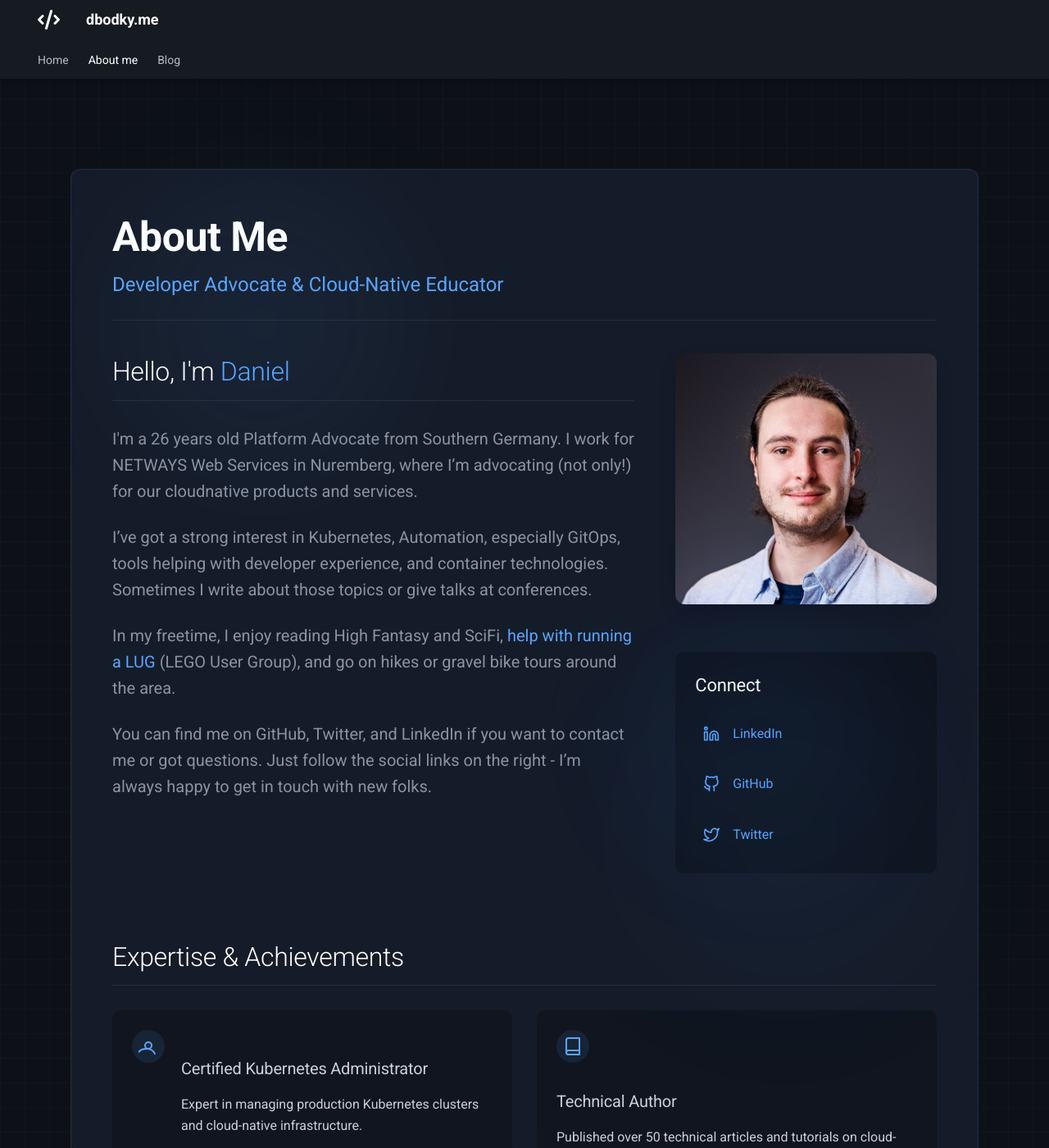
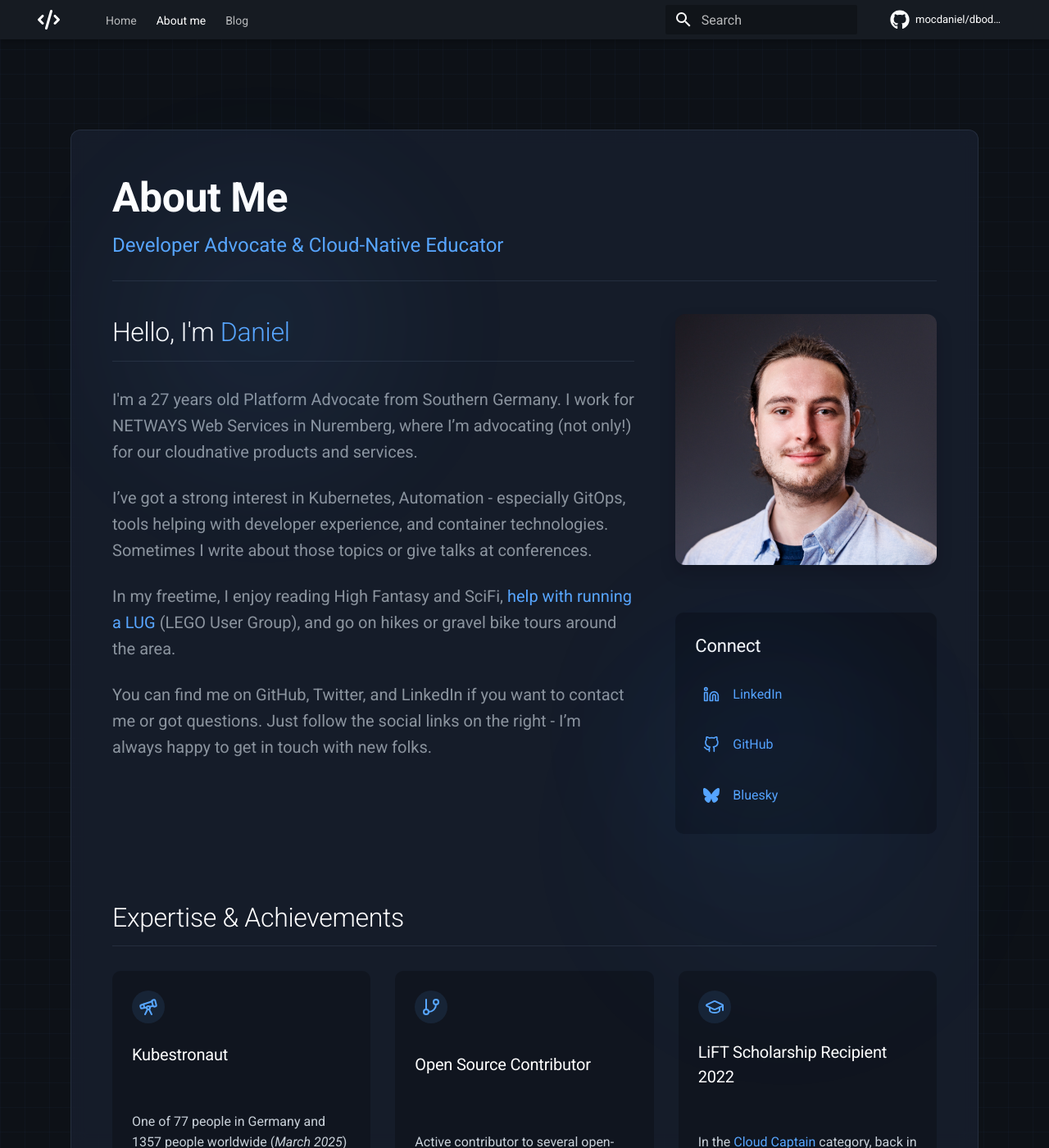
Before and after one commit to mocdaniel/dbodky.me, an MkDocs documentation site: the page built from docs/about.md, in a window 1280 px wide and 1400 px high. Shown: the whole window at 82% size. Built offline with MkDocs 1.6.1 and Material for MkDocs 9.7.7, drawn with Linux system fonts in a browser that asks for light colours; comment, search, counter and statistics services are not loaded; some of the changed text lies outside the part shown.

Commit message:
Updates to about.md

```diff
--- a/docs/about.md
+++ b/docs/about.md
@@ -14,8 +18,8 @@
       <div class="about-main">
         <section class="about-intro">
           <h2>Hello, I'm <span class="highlight">Daniel</span></h2>
-          <p class="intro-lead">I'm a 26 years old Platform Advocate from Southern Germany. I work for NETWAYS Web Services in Nuremberg, where I’m advocating (not only!) for our cloudnative products and services.</p>
-          <p>I’ve got a strong interest in Kubernetes, Automation, especially GitOps, tools helping with developer experience, and container technologies. Sometimes I write about those topics or give talks at conferences.</p>
+          <p class="intro-lead">I'm a 27 years old Platform Advocate from Southern Germany. I work for NETWAYS Web Services in Nuremberg, where I’m advocating (not only!) for our cloudnative products and services.</p>
+          <p>I’ve got a strong interest in Kubernetes, Automation - especially GitOps, tools helping with developer experience, and container technologies. Sometimes I write about those topics or give talks at conferences.</p>
           <p>In my freetime, I enjoy reading High Fantasy and SciFi, <a href="https://roguebricks.de" target="_blank">help with running a LUG</a> (LEGO User Group), and go on hikes or gravel bike tours around the area.</p>
           <p>You can find me on GitHub, Twitter, and LinkedIn if you want to contact me or got questions. Just follow the social links on the right - I’m always happy to get in touch with new folks.</p>
         </section>
@@ -27,72 +31,56 @@
         <div class="info-card">
           <h3>Connect</h3>
           <div class="social-links">
-            <a href="https://linkedin.com/in/daniel-bodky" class="social-link">
+            <a href="https://linkedin.com/in/daniel-bodky" target="_blank" class="social-link">
               <svg xmlns="http://www.w3.org/2000/svg" width="20" height="20" viewBox="0 0 24 24" fill="none" stroke="currentColor" stroke-width="2" stroke-linecap="round" stroke-linejoin="round"><path d="M16 8a6 6 0 0 1 6 6v7h-4v-7a2 2 0 0 0-2-2 2 2 0 0 0-2 2v7h-4v-7a6 6 0 0 1 6-6z"></path><rect x="2" y="9" width="4" height="12"></rect><circle cx="4" cy="4" r="2"></circle></svg>
               LinkedIn
             </a>
-            <a href="https://github.com/mocdaniel" class="social-link">
+            <a href="https://github.com/mocdaniel" target="_blank" class="social-link">
               <svg xmlns="http://www.w3.org/2000/svg" width="20" height="20" viewBox="0 0 24 24" fill="none" stroke="currentColor" stroke-width="2" stroke-linecap="round" stroke-linejoin="round"><path d="M9 19c-5 1.5-5-2.5-7-3m14 6v-3.87a3.37 3.37 0 0 0-.94-2.61c3.14-.35 6.44-1.54 6.44-7A5.44 5.44 0 0 0 20 4.77 5.07 5.07 0 0 0 19.91 1S18.73.65 16 2.48a13.38 13.38 0 0 0-7 0C6.27.65 5.09 1 5.09 1A5.07 5.07 0 0 0 5 4.77a5.44 5.44 0 0 0-1.5 3.78c0 5.42 3.3 6.61 6.44 7A3.37 3.37 0 0 0 9 18.13V22"></path></svg>
               GitHub
             </a>
-            <a href="#" class="social-link">
-              <svg xmlns="http://www.w3.org/2000/svg" width="20" height="20" viewBox="0 0 24 24" fill="none" stroke="currentColor" stroke-width="2" stroke-linecap="round" stroke-linejoin="round"><path d="M23 3a10.9 10.9 0 0 1-3.14 1.53 4.48 4.48 0 0 0-7.86 3v1A10.66 10.66 0 0 1 3 4s-4 9 5 13a11.64 11.64 0 0 1-7 2c9 5 20 0 20-11.5a4.5 4.5 0 0 0-.08-.83A7.72 7.72 0 0 0 23 3z"></path></svg>
-              Twitter
+            <a href="https://bsky.app/profile/dbodky.me" target="_blank" class="social-link">
+              <svg role="img" viewBox="0 0 24 24" fill="currentColor" stroke="none" stroke-width="2" stroke-linecap="round" stroke-linejoin="round" width="20" height="20" xmlns="http://www.w3.org/2000/svg"><title>Bluesky</title><path d="M12 10.8c-1.087-2.114-4.046-6.053-6.798-7.995C2.566.944 1.561 1.266.902 1.565.139 1.908 0 3.08 0 3.768c0 .69.378 5.65.624 6.479.815 2.736 3.713 3.66 6.383 3.364.136-.02.275-.039.415-.056-.138.022-.276.04-.415.056-3.912.58-7.387 2.005-2.83 7.078 5.013 5.19 6.87-1.113 7.823-4.308.953 3.195 2.05 9.271 7.733 4.308 4.267-4.308 1.172-6.498-2.74-7.078a8.741 8.741 0 0 1-.415-.056c.14.017.279.036.415.056 2.67.297 5.568-.628 6.383-3.364.246-.828.624-5.79.624-6.478 0-.69-.139-1.861-.902-2.206-.659-.298-1.664-.62-4.3 1.24C16.046 4.748 13.087 8.687 12 10.8Z"/></svg>
+              Bluesky
             </a>
           </div>
         </div>
       </div>
     </div>
-
     <section class="achievements-section">
       <h2>Expertise & Achievements</h2>
-
       <div class="achievements-grid">
         <div class="feature-card feature-card-horizontal">
           <div class="feature-card-icon">
-            <svg xmlns="http://www.w3.org/2000/svg" width="24" height="24" viewBox="0 0 24 24" fill="none" stroke="currentColor" stroke-width="2" stroke-linecap="round" stroke-linejoin="round"><path d="M12 15c2.21 0 4-1.79 4-4 0-2.21-1.79-4-4-4-2.21 0-4 1.79-4 4 0 2.21 1.79 4 4 4z"></path><path d="M19.93 21.12c-1.9-3.79-6.07-6.34-10.93-6-4.86.34-9.03 2.9-10.93 6.7"></path></svg>
+            <svg xmlns="http://www.w3.org/2000/svg" width="24" height="24" viewBox="0 0 24 24" fill="none" stroke="currentColor" stroke-width="2" stroke-linecap="round" stroke-linejoin="round"><path d="m10.065 12.493-6.18 1.318a.934.934 0 0 1-1.108-.702l-.537-2.15a1.07 1.07 0 0 1 .691-1.265l13.504-4.44"/><path d="m13.56 11.747 4.332-.924"/><path d="m16 21-3.105-6.21"/><path d="M16.485 5.94a2 2 0 0 1 1.455-2.425l1.09-.272a1 1 0 0 1 1.212.727l1.515 6.06a1 1 0 0 1-.727 1.213l-1.09.272a2 2 0 0 1-2.425-1.455z"/><path d="m6.158 8.633 1.114 4.456"/><path d="m8 21 3.105-6.21"/><circle cx="12" cy="13" r="2"/></svg>
           </div>
+          <h3 class="feature-card-title">Kubestronaut</h3>
           <div class="feature-content">
-            <h3>Certified Kubernetes Administrator</h3>
-            <p>Expert in managing production Kubernetes clusters and cloud-native infrastructure.</p>
+            <p>One of 77 people in Germany and 1357 people worldwide (<i>March 2025</i>) holding the <span style="color: var(--color-accent-primary)">CKA, CKAD, CKS, KCNA</span>, and <span style="color: var(--color-accent-primary)">KCSA</span> certifications focusing on different areas of the Kubernetes cosmos.</p>
           </div>
         </div>
-
-        <div class="feature-card">
+        <div class="feature-card feature-card-horizontal">
           <div class="feature-card-icon">
-            <svg xmlns="http://www.w3.org/2000/svg" width="24" height="24" viewBox="0 0 24 24" fill="none" stroke="currentColor" stroke-width="2" stroke-linecap="round" stroke-linejoin="round"><path d="M4 19.5v-15A2.5 2.5 0 0 1 6.5 2H20v20H6.5a2.5 2.5 0 0 1 0-5H20"></path></svg>
+            <svg xmlns="http://www.w3.org/2000/svg" width="24" height="24" viewBox="0 0 24 24" fill="none" stroke="currentColor" stroke-width="2" stroke-linecap="round" stroke-linejoin="round"><line x1="6" x2="6" y1="3" y2="15"/><circle cx="18" cy="6" r="3"/><circle cx="6" cy="18" r="3"/><path d="M18 9a9 9 0 0 1-9 9"/></svg>
           </div>
+          <h3 class="feature-card-title">Open Source Contributor</h3>
           <div class="feature-content">
-            <h3>Technical Author</h3>
-            <p>Published over 50 technical articles and tutorials on cloud-native technologies.</p>
+            <p>Active contributor to several open-source projects, strong advocate for the <a href="https://educates.dev" target="_blank">Educates Training Platform</a> and <a href="https://squidfunk.github.io/mkdocs-material/insiders/community-experts-program" target="_blank">Material for MKDocs Community Expert</a>.</p>
           </div>
         </div>
-
         <div class="feature-card feature-card-horizontal">
           <div class="feature-card-icon">
-            <svg xmlns="http://www.w3.org/2000/svg" width="24" height="24" viewBox="0 0 24 24" fill="none" stroke="currentColor" stroke-width="2" stroke-linecap="round" stroke-linejoin="round"><path d="M12 2L2 7l10 5 10-5-10-5z"></path><path d="M2 17l10 5 10-5"></path><path d="M2 12l10 5 10-5"></path></svg>
+            <svg xmlns="http://www.w3.org/2000/svg" width="24" height="24" viewBox="0 0 24 24" fill="none" stroke="currentColor" stroke-width="2" stroke-linecap="round" stroke-linejoin="round"><path d="M21.42 10.922a1 1 0 0 0-.019-1.838L12.83 5.18a2 2 0 0 0-1.66 0L2.6 9.08a1 1 0 0 0 0 1.832l8.57 3.908a2 2 0 0 0 1.66 0z"/><path d="M22 10v6"/><path d="M6 12.5V16a6 3 0 0 0 12 0v-3.5"/></svg>
           </div>
+          <h3 class="feature-card-title">LiFT Scholarship Recipient 2022</h3>
           <div class="feature-content">
-            <h3>Open Source Contributor</h3>
-            <p>Active contributor to several open-source projects in the Kubernetes ecosystem.</p>
-          </div>
-        </div>
-
-        <div class="feature-card feature-card-horizontal">
-          <div class="feature-card-icon">
-            <svg xmlns="http://www.w3.org/2000/svg" width="24" height="24" viewBox="0 0 24 24" fill="none" stroke="currentColor" stroke-width="2" stroke-linecap="round" stroke-linejoin="round"><path d="M3 15v4c0 1.1.9 2 2 2h14a2 2 0 0 0 2-2v-4M17 8l-5-5-5 5M12 3v12"></path></svg>
-          </div>
-          <div class="feature-content">
-            <h3>Community Builder</h3>
-            <p>Founded and grew a local cloud-native meetup group to over 1,000 members.</p>
+            <p>In the <span style="color: var(--color-accent-primary)">Cloud Captain</span> category, back in 2022. The <a href="https://training.linuxfoundation.org/blog/500-promising-individuals-worldwide-receive-linux-foundation-it-training-certification-scholarships/" target="_blank">Linux Foundation Training Scholarship</a> is issued to 500 aspiring individuals in the cloud-native space each year.</p>
           </div>
         </div>
       </div>
     </section>
-
     <section class="talks-section">
       <h2>Recent Speaking Engagements</h2>
-
       <div class="talks-grid">
         <div class="feature-card">
           <div class="feature-card-header">
@@ -111,7 +99,6 @@
             </a>
           </div>
         </div>
-
         <div class="feature-card">
           <div class="feature-card-header">
             <span class="feature-card-date">JUN 2023</span>
@@ -129,7 +116,6 @@
             </a>
           </div>
         </div>
-
         <div class="feature-card">
           <div class="feature-card-header">
             <span class="feature-card-date">MAR 2023</span>
@@ -144,12 +130,10 @@
           </div>
         </div>
       </div>
-
       <div class="view-more-talks">
         <a href="#" class="md-button md-button--primary">View All Talks</a>
       </div>
     </section>
-
     <section class="contact-section">
       <div class="contact-card">
         <h2>Let's Connect</h2>
@@ -282,7 +266,7 @@
 
 .achievements-grid {
   display: grid;
-  grid-template-columns: repeat(2, 1fr);
+  grid-template-columns: repeat(3, 1fr);
   gap: 1.5rem;
 }
 
--- a/docs/stylesheets/extra.css
+++ b/docs/stylesheets/extra.css
@@ -76,3 +76,11 @@
   background: radial-gradient(circle, rgba(88, 166, 255, 0.3) 0%, transparent 70%);
   animation: pulse 20s ease-in-out 1s infinite alternate;
 }
+
+.md-post--excerpt {
+  background-color: rgba(26, 34, 51, 0.7);
+  border-radius: 12px;
+  border: 1px solid rgba(45, 55, 72, 0.7);
+  padding: 1rem;
+  backdrop-filter: blur(10px);
+}
--- a/docs/stylesheets/general.css
+++ b/docs/stylesheets/general.css
@@ -74,6 +74,9 @@
   border-radius: 10px;
   padding: 1.2rem;
   transition: all 0.3s ease;
+  display: flex;
+  flex-direction: column;
+  justify-content: space-between;
 }
 
 .feature-card:hover {
@@ -140,7 +143,7 @@
 
 .feature-card-title {
   font-size: 1.05rem;
-  margin-top: 0;
+  margin-top: 0 !important;
   margin-bottom: 0.8rem;
   color: #ffffff;
 }
--- a/mkdocs.yml
+++ b/mkdocs.yml
@@ -1,5 +1,31 @@
-copyright: Copyright &copy; 2023 - 2025 Daniel Bodky
+copyright: >
+  Copyright &copy; 2023 - 2025 Daniel Bodky - <a href="#__consent">Change cookie settings</a>
 extra:
+  analytics:
+    feedback:
+      ratings:
+        - icon: material/emoticon-happy-outline
+          name: This page was helpful
+          data: 1
+          note: >-
+            Thanks for your feedback!
+        - icon: material/emoticon-sad-outline
+          name: This page could be improved
+          data: 0
+          note: >-
+            Thanks for your feedback!
+      title: Was this page helpful?
+    property: !ENV [GTAG, '']
+    provider: google
+  consent:
+    actions:
+      - accept
+      - manage
+      - reject
+    description: >-
+      I use cookies to recognize your repeated visits and preferences, as well as to measure which kind of content
+      you like, which pages you found useful (or not!), and what might be missing or unclear.
+    title: Cookie consent
   generator: true
   social:
     - icon: fontawesome/brands/linkedin
@@ -41,6 +67,8 @@
   - About me: about.md
   - Blog:
       - Blog Overview: blog/index.md
+repo_name: mocdaniel/dbodky.me
+repo_url: https://github.com/mocdaniel/dbodky.me
 plugins:
   - blog:
       authors_profiles: true
@@ -52,6 +80,13 @@
       post_date_format: medium
       post_excerpt: required
       post_url_format: "{slug}"
+  - optimize:
+      enabled: !ENV [CI, false]
+  - privacy:
+      enabled: !ENV [CI, false]
+  - search
+  - social
+  - typeset
 site_name: dbodky.me
 site_url: https://dbodky.me
 site_description: Daniel's Personal Webspace
@@ -61,7 +96,7 @@
   features:
     - content.code.copy
     - content.footnote.tooltips
-    - header.autohide
+    - navigation.footer
     - navigation.indexes
     - navigation.instant
     - navigation.instant.prefetch
@@ -73,12 +108,15 @@
     - navigation.tabs.sticky
     - navigation.top
     - navigation.tracking
+    - search.highlight
+    - search.suggest
     - toc.follow
   font:
     text: Roboto
-    code: JetBrains Mono
+    code: Fira Code
   icon:
     logo: fontawesome/solid/code
+    repo: fontawesome/brands/github
   name: material
   palette:
     scheme: slate
--- /dev/null
+++ b/overrides/partials/consent.html
@@ -0,0 +1,66 @@
+{#-
+  This file was automatically generated - do not edit
+-#}
+{% set cookies = config.extra.consent.cookies | d({}) %}
+{% if config.extra.analytics %}
+  {% if "analytics" not in cookies %}
+    {% set _ = cookies.update({ "analytics": "Google Analytics" }) %}
+  {% endif %}
+{% endif %}
+{% if config.repo_url and "github.com" in config.repo_url %}
+  {% if "github" not in cookies %}
+    {% set _ = cookies.update({ "github": "GitHub" }) %}
+  {% endif %}
+{% endif %}
+{% set actions = config.extra.consent.actions %}
+{% if not actions %}
+  {% set actions = ["accept", "manage"] %}
+{% endif %}
+{% if "manage" not in actions %}
+  {% set checked = "checked" %}
+{% endif %}
+<h4>{{ config.extra.consent.title }}</h4>
+<p>{{ config.extra.consent.description }}</p>
+<input class="md-toggle" type="checkbox" id="__settings" {{ checked }}>
+<div class="md-consent__settings">
+  <ul class="task-list">
+    {% for type in cookies %}
+      {% set checked = "" %}
+      {% if cookies[type] is string %}
+        {% set name = cookies[type] %}
+        {% set checked = "checked" %}
+      {% else %}
+        {% set name = cookies[type].name %}
+        {% if cookies[type].checked %}
+          {% set checked = "checked" %}
+        {% endif %}
+      {% endif %}
+      <li class="task-list-item">
+        <label class="task-list-control">
+          <input type="checkbox" name="{{ type }}" {{ checked }}>
+          <span class="task-list-indicator"></span>
+          {{ name }}
+        </label>
+      </li>
+    {% endfor %}
+  </ul>
+</div>
+<div class="md-consent__controls">
+  {% for action in actions %}
+    {% if action == "accept" %}
+      <button class="md-button md-button--primary">
+        Accept Selected
+      </button>
+    {% endif %}
+    {% if action == "reject" %}
+      <button type="reset" class="md-button md-button--primary">
+        {{- lang.t("consent.reject") -}}
+      </button>
+    {% endif %}
+    {% if action == "manage" %}
+      <label class="md-button md-button--primary" for="__settings">
+        {{- lang.t("consent.manage") -}}
+      </label>
+    {% endif %}
+  {% endfor %}
+</div>
--- /dev/null
+++ b/overrides/partials/header.html
@@ -0,0 +1,66 @@
+{#-
+  This file was automatically generated - do not edit
+-#}
+{% set class = "md-header" %}
+{% if "navigation.tabs.sticky" in features %}
+  {% set class = class ~ " md-header--shadow md-header--lifted" %}
+{% elif "navigation.tabs" not in features %}
+  {% set class = class ~ " md-header--shadow" %}
+{% endif %}
+<header class="{{ class }}" data-md-component="header">
+  <nav class="md-header__inner md-grid" aria-label="{{ lang.t('header') }}">
+    <a href="{{ config.extra.homepage | d(nav.homepage.url, true) | url }}" title="{{ config.site_name | e }}" class="md-header__button md-logo" aria-label="{{ config.site_name }}" data-md-component="logo">
+      {% include "partials/logo.html" %}
+    </a>
+    <label class="md-header__button md-icon" for="__drawer">
+      {% set icon = config.theme.icon.menu or "material/menu" %}
+      {% include ".icons/" ~ icon ~ ".svg" %}
+    </label>
+    <div class="md-header__title" data-md-component="header-title">
+      <div class="md-header__ellipsis">
+        <div class="md-header__topic">
+          <span class="md-ellipsis">
+            {{ config.site_name }}
+          </span>
+        </div>
+        <div class="md-header__topic" data-md-component="header-topic">
+          <span class="md-ellipsis">
+            {% if page.meta and page.meta.title %}
+              {{ page.meta.title }}
+            {% else %}
+              {{ page.title }}
+            {% endif %}
+          </span>
+        </div>
+      </div>
+    </div>
+    {% if "navigation.tabs.sticky" in features %}
+      {% if "navigation.tabs" in features %}
+        {% include "partials/tabs.html" %}
+      {% endif %}
+    {% endif %}
+    {% if config.theme.palette %}
+      {% if not config.theme.palette is mapping %}
+        {% include "partials/palette.html" %}
+      {% endif %}
+    {% endif %}
+    {% if not config.theme.palette is mapping %}
+      {% include "partials/javascripts/palette.html" %}
+    {% endif %}
+    {% if config.extra.alternate %}
+      {% include "partials/alternate.html" %}
+    {% endif %}
+    {% if "material/search" in config.plugins %}
+      <label class="md-header__button md-icon" for="__search">
+        {% set icon = config.theme.icon.search or "material/magnify" %}
+        {% include ".icons/" ~ icon ~ ".svg" %}
+      </label>
+      {% include "partials/search.html" %}
+    {% endif %}
+    {% if config.repo_url %}
+      <div class="md-header__source">
+        {% include "partials/source.html" %}
+      </div>
+    {% endif %}
+  </nav>
+</header>
```
Also changed, not shown: other parts of docs/about.md (+4 -0 lines), docs/index.md (+8 -4 lines), requirements.txt (+11 -0 lines), 1 other file.
